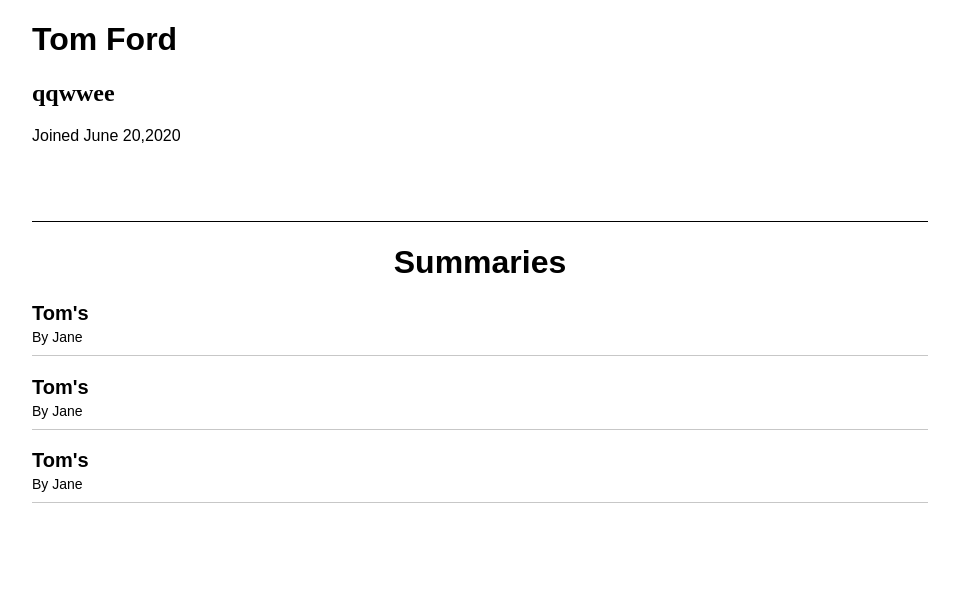
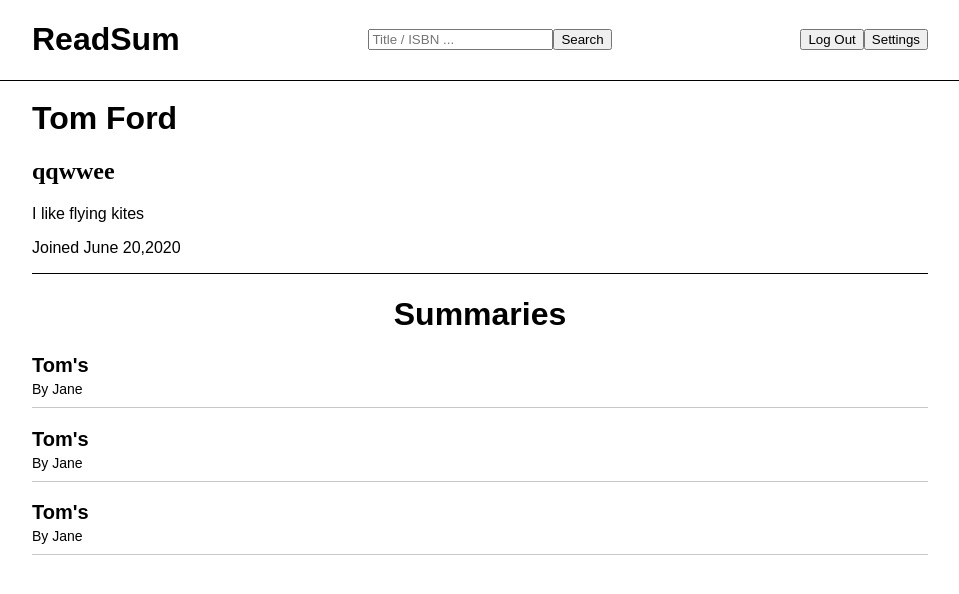
Before and after one commit to KPar/quotera-client, a React (Create React App) app: page /users/1 in a window 1280 px wide. Shown: the top 594 px of the page, without its empty margins (160-1119 px from the left). Built offline with nearby package versions, Linux system fonts and the light colour scheme.

Commit message:
Nav bar renders based on current page

```diff
--- a/src/App.jsx
+++ b/src/App.jsx
@@ -2,22 +2,25 @@ import {BrowserRouter as Router, Route, Routes} from "react-router-dom";
 import ErrorPage from "./pages/ErrorPage";
 import Home from "./pages/Home";
 import Profile from "./pages/Profile";
-import SignIn from "./pages/SignIn";
+import LogIn from "./pages/LogIn";
 import SignUp from "./pages/SignUp";
 import Settings from "./pages/Settings";
 import ReadBookSummary from "./pages/ReadBookSummary";
 import CreateOrEditSummary from "./pages/CreateOrEditSummary";
 import BookResults from "./pages/BookResults";
 import SummariesResults from "./pages/SummariesResults";
+import FixedNav from "./components/FixedNav";
 
 
 
 function App() {
+
   return (
     <Router>
+      <FixedNav/>
       <Routes>
         <Route path="/" element={<Home />} />
-        <Route path="/sign-in" element={<SignIn />} />
+        <Route path="/log-in" element={<LogIn />} />
         <Route path="/sign-up" element={<SignUp />} />
         <Route path="/settings" element={<Settings />} />
         <Route path="/users/:userID" element={<Profile />} />
--- a/src/components/CreateOrEditSummary/FixedNav.jsx
+++ /dev/null
@@ -1,20 +0,0 @@
-import React from 'react'
-
-function FixedNav({publish}) {
-  const styles = {
-    nav: {
-      position: "fixed",
-      top: "0",
-      width: "100%",
-      height: "50px",
-      backgroundColor: "gray"
-    }
-  }
-  return (
-    <div style={styles.nav}>
-      <button onClick={publish}>Publish</button>
-    </div>
-  )
-}
-
-export default FixedNav
--- /dev/null
+++ b/src/components/FixedNav.jsx
@@ -0,0 +1,71 @@
+import React, { useEffect, useRef, useState } from 'react'
+import { matchPath, useLocation, useNavigate } from 'react-router-dom';
+
+function FixedNav() {
+  const styles = {
+    navContainer: {
+      position: "fixed",
+      top: "0",
+      width: "100%",
+      height: "80px",
+      borderBottom: "solid 1px",
+      backgroundColor: "white"
+    },
+    nav: {
+      width: "70vw",
+      margin: "auto",
+      display: "flex",
+      justifyContent: "space-between",
+      alignItems: "center"
+    }
+  }
+  const [isUserAuth, setIsUserAuth] = useState();
+  const [isHomePage, setIsHomePage] = useState();
+  const [isEditPage, setIsEditPage] = useState();
+
+  const location = useLocation()
+  const navigate = useNavigate();
+  const searchRef = useRef();
+
+  const handleSubmit = (event) => {
+    event.preventDefault();
+    navigate(`/search?q=${searchRef.current.value}`);
+  }
+
+
+  //this will handle changing state based on current route, which will in turn affect rendering of components
+  useEffect(() => {
+    console.log('Route changed to:', location)
+    //fetch user isAuthenticated() boolean
+    setIsUserAuth(true);
+    location.pathname === "/"? setIsHomePage(true) : setIsHomePage(false);
+    location.pathname.includes("/edit/") ? setIsEditPage(true) : setIsEditPage(false);
+
+
+  }, [location]);
+
+  return (
+    <div style={styles.navContainer}>
+      <div style={styles.nav} >
+        <h1>ReadSum</h1>
+        <form style={{display: (isHomePage || isEditPage? "none": "block")}} onSubmit={handleSubmit}>
+          <input ref={searchRef} type="search" name="search" placeholder="Title / ISBN ..."/>
+          <input type="submit" value="Search"/>
+        </form>
+        <button style={{display: isEditPage? "block": "none" }}>Publish</button>
+        <div style={{display: isUserAuth? "none": "block"}}>
+          <button>Log In</button>
+          <button>Sign Up</button>
+        </div>
+        <div style={{display: isUserAuth? "block": "none"}}>
+          <button>Log Out</button>
+          <button>Settings</button>
+        </div>
+
+
+      </div>
+    </div>
+  )
+}
+
+export default FixedNav
--- a/src/components/Profile/ProfileBio.jsx
+++ b/src/components/Profile/ProfileBio.jsx
@@ -3,7 +3,7 @@ import React, { useEffect, useState } from 'react'
 function ProfileBio() {
   const styles = {
       container: {
-          height: "200px",
+          height: "fit-content",
           width: "100%",
           borderBottom:"solid 0.5px"
       }
@@ -16,7 +16,8 @@ function ProfileBio() {
     setBioData({
         displayName: "Tom Ford",
         username: "qqwwee",
-        createdOn: "June 20,2020"
+        createdOn: "June 20,2020",
+        bioInfo: "I like flying kites"
     })
    },[]);
 
@@ -24,6 +25,7 @@ function ProfileBio() {
     <div style={styles.container}>
         <h1>{bioData.displayName}</h1>
         <h2>{bioData.username}</h2>
+        <p>{bioData.bioInfo}</p>
         <p>Joined {bioData.createdOn}</p>
     </div>
   )
--- a/src/pages/BookResults.jsx
+++ b/src/pages/BookResults.jsx
@@ -4,10 +4,10 @@ import BookResultsList from '../components/BookResults/BookResultsList'
 function BookResults() {
 
   return (
-    <>
+    <div style={{marginTop:"100px"}}>
       <h1>Search Results</h1>
       <BookResultsList/>
-    </>
+    </div>
   )
 }
 
--- a/src/pages/CreateOrEditSummary.jsx
+++ b/src/pages/CreateOrEditSummary.jsx
@@ -1,13 +1,14 @@
 import { useState } from 'react'
 import ReactMarkdown from 'react-markdown'
-import FixedNav from '../components/CreateOrEditSummary/FixedNav'
+import FixedNav from '../components/FixedNav'
 
 
 function CreateOrEditSummary() {
   const styles = {
     container: {
       height: "90vh",
-      width: "100%"
+      width: "100%",
+      marginTop:"100px"
     },
     summaryField: {
       marginTop: "10vh",
@@ -42,7 +43,6 @@ function CreateOrEditSummary() {
   if(isEdit){
     return (
       <div style={styles.container}>
-        <FixedNav publish = {publish}/>
         <h1>Joe's Summary</h1>
         <h2>of Harry Potter By JK</h2>
         <div style={styles.summaryField} contentEditable> </div>
@@ -52,7 +52,6 @@ function CreateOrEditSummary() {
 
   return (
     <div style={styles.container}>
-        <FixedNav publish = {publish}/>
         <div style={styles.summaryField}> </div>
     </div>
   )
--- a/src/pages/Home.jsx
+++ b/src/pages/Home.jsx
@@ -4,7 +4,8 @@ import { Link, useNavigate } from "react-router-dom";
 function Home() {
   const styles = {
     container: {
-      width: "100%"
+      width: "100%",
+      marginTop:"100px"
     },
     contentContainer: {
       textAlign: "center"
--- a/src/pages/SignIn.jsx
+++ b/src/pages/LogIn.jsx
@@ -10,7 +10,7 @@ const schema = yup.object().shape({
 
 
 
-function SignIn() {
+function LogIn() {
   const {register, handleSubmit, formState: {errors}} = useForm({
       resolver: yupResolver(schema)
     });
@@ -20,7 +20,7 @@ function SignIn() {
   }
   return (
     <>
-      <h1>Sign In</h1>
+      <h1>Log In</h1>
       <form onSubmit={handleSubmit(submitForm)}>
         <input type="text" name='Username' placeholder='Username...' {...register("Username")}/>
         <p>{errors.Username?.message}</p>
@@ -35,4 +35,4 @@ function SignIn() {
   )
 }
 
-export default SignIn
+export default LogIn
--- a/src/pages/Profile.jsx
+++ b/src/pages/Profile.jsx
@@ -4,12 +4,10 @@ import ProfileSummariesList from "../components/Profile/ProfileSummariesList"
 function Profile() {
 
   return (
-    <div style={{width:"70vw", margin:"auto"}}>
+    <div style={{width:"70vw", margin:"auto", marginTop:"100px"}}>
       <ProfileBio/>
       <h1 style={{textAlign:"center"}}>Summaries</h1>
-      <div style={{display:"block", width:"100%"}}>
-        <ProfileSummariesList/>
-      </div>
+      <ProfileSummariesList/>
     </div>
   )
 }
--- a/src/pages/ReadBookSummary.jsx
+++ b/src/pages/ReadBookSummary.jsx
@@ -9,6 +9,9 @@ function ReadBookSummary() {
       fontFamily: "Nanum Myeongjo, serif",
       width: "60%",
 
+    },
+    container: {
+      marginTop:"100px"
     }
   }
   const [data, setdata] = useState([]);
@@ -26,7 +29,7 @@ function ReadBookSummary() {
  },[]);
 
   return (
-    <div>
+    <div style={styles.container}>
       <h1>{data.title}</h1>
       <p style={styles.content}>{data.content}</p>
     </div>
--- a/src/pages/SummariesResults.jsx
+++ b/src/pages/SummariesResults.jsx
@@ -3,10 +3,10 @@ import SummariesResultsList from '../components/SummariesResults/SummariesResult
 
 function SummariesResults() {
   return (
-    <>
+    <div style={{marginTop:"100px"}}>
       <h1>Summaries Results</h1>
       <SummariesResultsList/>
-    </>
+    </div>
   )
 }
 
```
